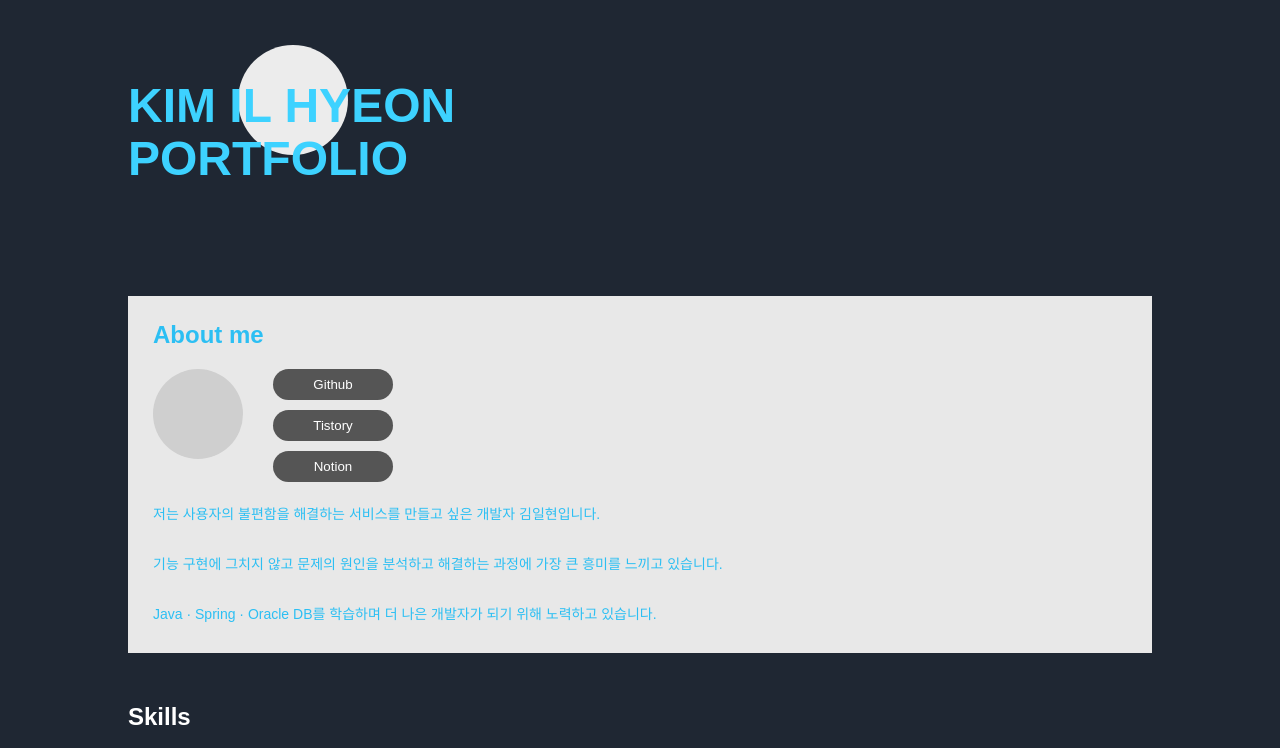
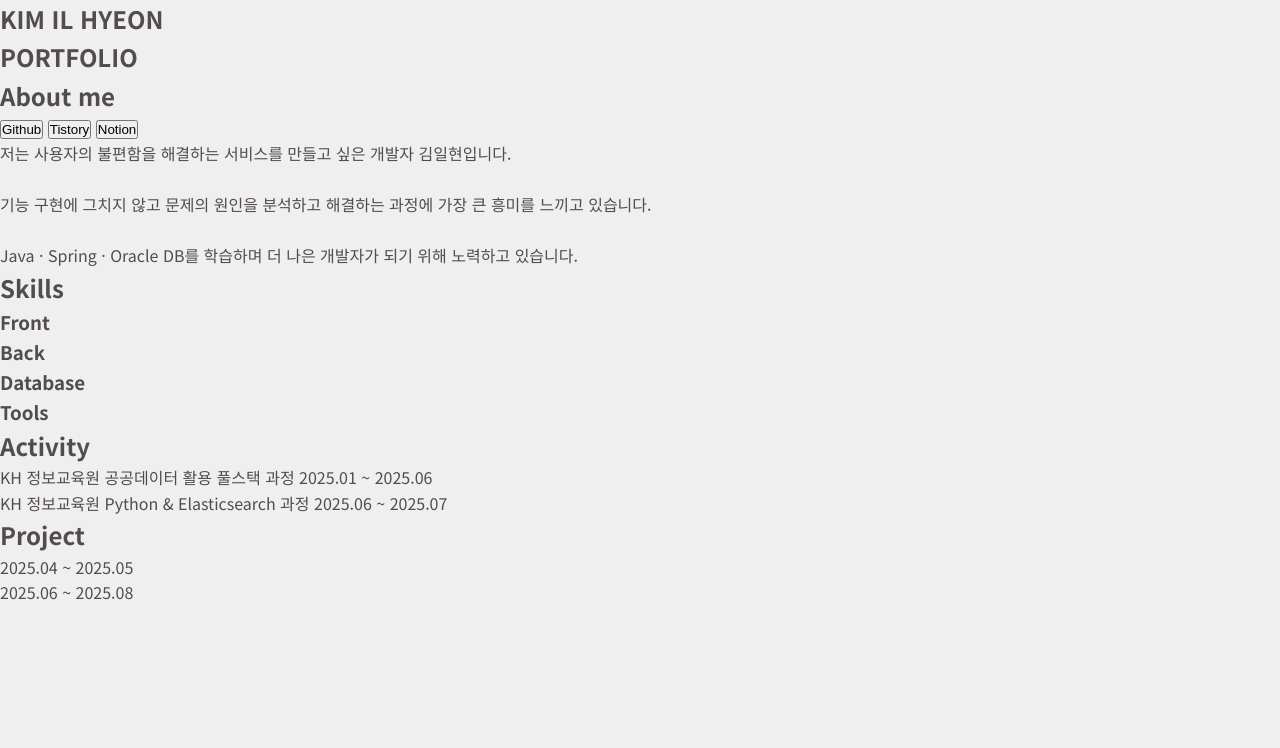
Before and after one commit to Kim-ilhyeon/financial_solutions_front, a plain HTML site: page HTML/포트폴리오test.html in a window 1280 px wide. Shown: the top 748 px of the page. Drawn offline with Linux system fonts and the light colour scheme; files that its build step writes are made by us from their sources.

Commit message:
second commit Myportfolio-code 26.06.23

```diff
--- a/HTML/style.css
+++ /dev/null
@@ -1,168 +0,0 @@
-*{
-    margin:0;
-    padding:0;
-    box-sizing:border-box;
-}
-
-body{
-    background:#1f2733;
-    font-family:Arial, Helvetica, sans-serif;
-    color:white;
-}
-
-.container{
-    width:80%;
-    margin:auto;
-}
-
-.hero{
-    position:relative;
-    padding:80px 0;
-}
-
-.circle{
-    width:110px;
-    height:110px;
-    background:#ececec;
-    border-radius:50%;
-
-    position:absolute;
-    left:110px;
-    top:45px;
-}
-
-.hero h1{
-    color:#3dd2ff;
-    font-size:48px;
-    line-height:1.1;
-    position:relative;
-    z-index:1;
-}
-
-.about{
-    background:#e8e8e8;
-    padding:25px;
-    margin-top:30px;
-    color:#333;
-}
-
-.about h2{
-    color:#2cbff3;
-    margin-bottom:20px;
-}
-
-.about-content{
-    display:flex;
-    gap:30px;
-    margin-bottom:20px;
-}
-
-.profile{
-    width:90px;
-    height:90px;
-    border-radius:50%;
-    background:#cfcfcf;
-}
-
-.links{
-    display:flex;
-    flex-direction:column;
-    gap:10px;
-}
-
-.links button{
-    width:120px;
-    border:none;
-    border-radius:20px;
-    background:#555;
-    color:white;
-    padding:8px;
-    cursor:pointer;
-}
-
-.about p{
-    font-size:14px;
-    line-height:1.8;
-    color:#2cbff3;
-}
-
-.skills{
-    padding:50px 0;
-}
-
-.skills h2{
-    margin-bottom:20px;
-}
-
-.skill-grid{
-    display:grid;
-    grid-template-columns:1fr 1fr;
-    gap:20px;
-}
-
-.skill-box{
-    border:1px solid #008db3;
-    height:120px;
-    padding:10px;
-}
-
-.skill-box h3{
-    color:#2cbff3;
-}
-
-.activity{
-    background:#e8e8e8;
-    padding:50px;
-    color:black;
-}
-
-.activity h2{
-    display:inline-block;
-    background:#d8653d;
-    padding:3px 8px;
-    margin-bottom:30px;
-}
-
-.activity-item{
-    margin-bottom:25px;
-}
-
-.activity-item span{
-    display:block;
-    font-size:12px;
-    color:#666;
-    margin-top:5px;
-}
-
-.project{
-    padding:60px;
-    background:#1f2733;
-}
-
-.project h2{
-    color:#00e0d0;
-    margin-bottom:30px;
-}
-
-.project-card{
-    width:80%;
-    height:180px;
-    border:1px solid #00ffc8;
-    margin-bottom:50px;
-    margin-left:auto;
-    margin-right:auto;
-
-    position:relative;
-}
-
-.project-card.blue{
-    border-color:#234cff;
-}
-
-.project-card span{
-    position:absolute;
-    top:-18px;
-    right:0;
-    font-size:12px;
-    color:white;
-}
```
Also changed, not shown: HTML/star.js (added, +24 -0 lines), HTML/포트폴리오.html (renamed from HTML/포트폴리오테스트.html, +1 -27 lines), HTML/포트폴리오test.html (renamed from HTML/포트폴리오사이트.html).
